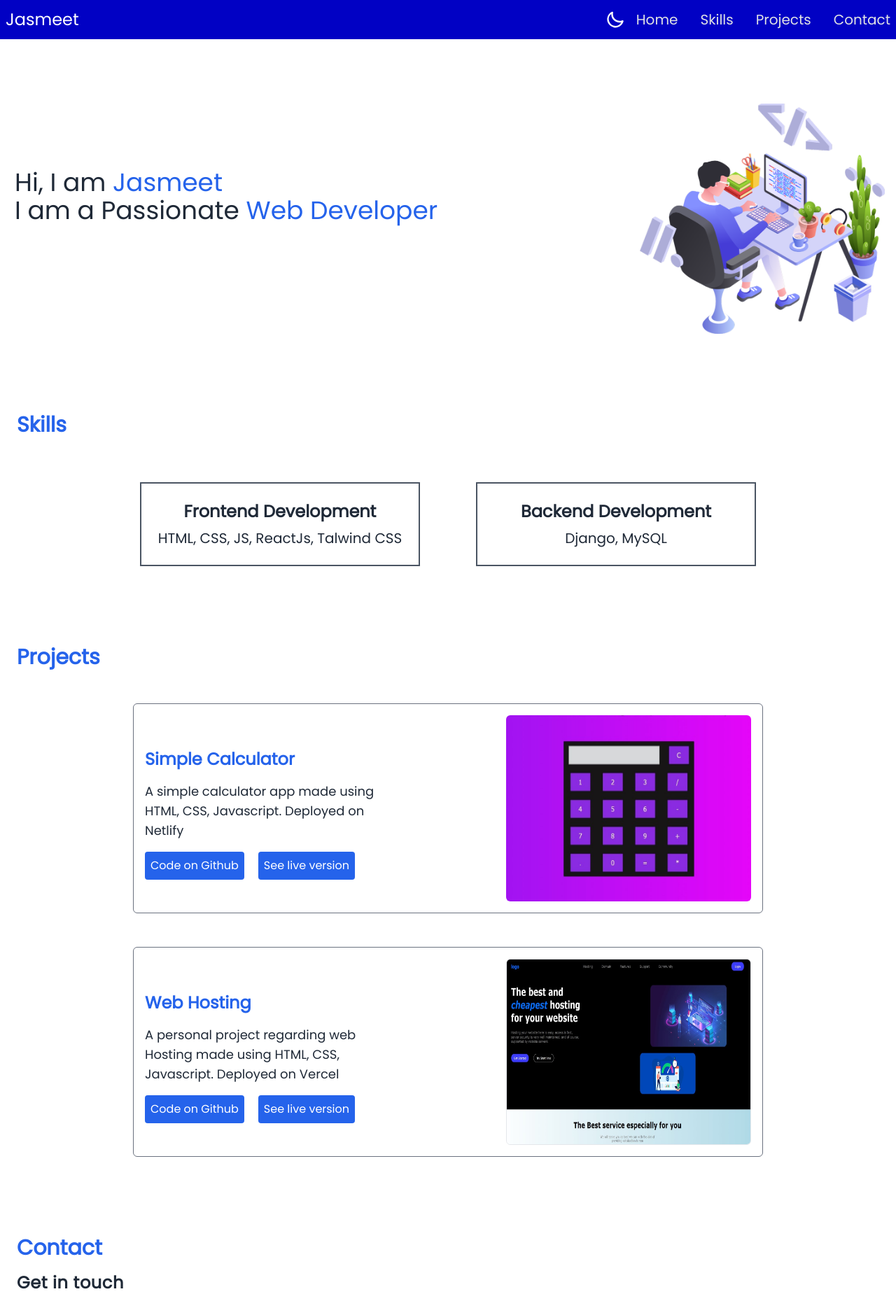
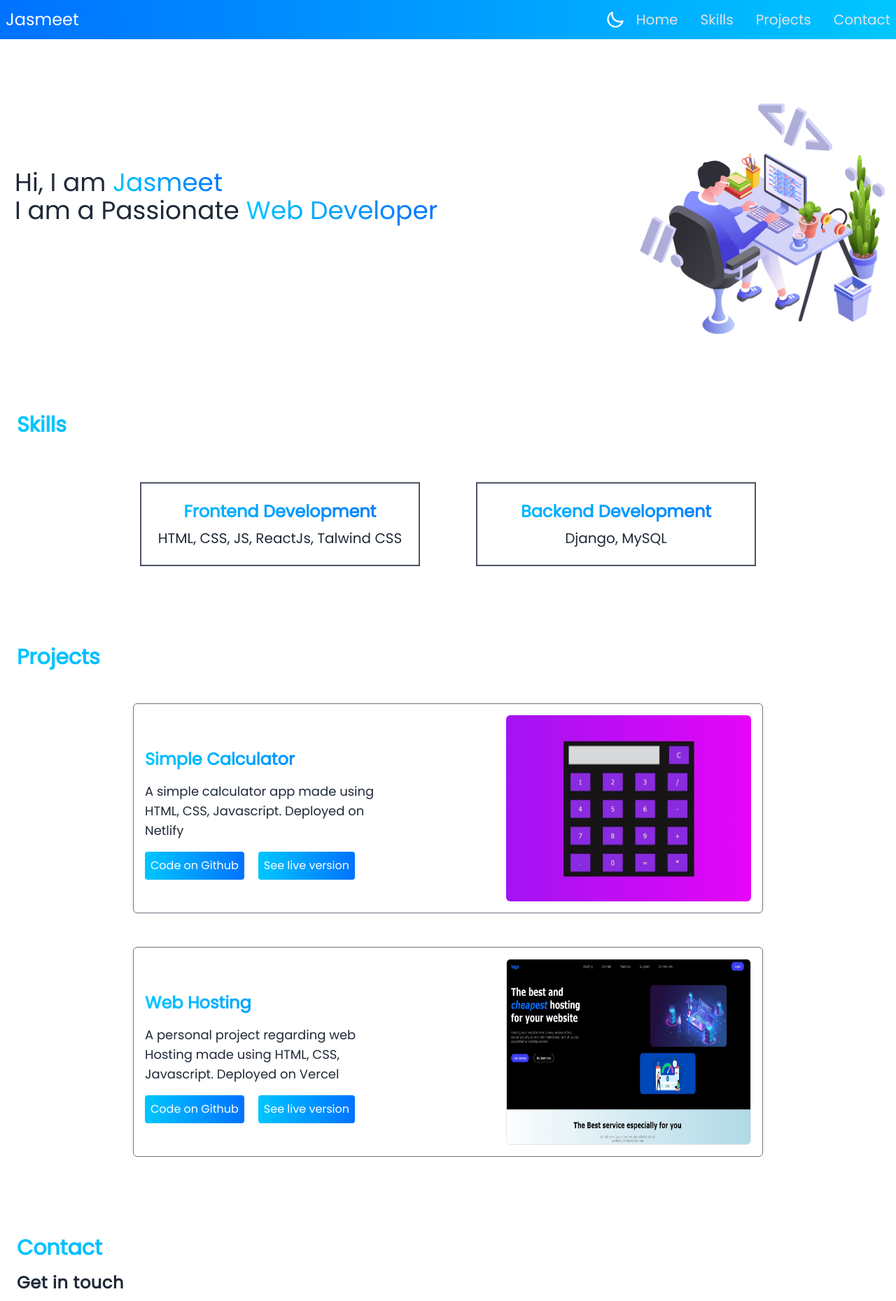
Before and after one commit to Jasmeet5108/Personal-Portfolio-Website, a React (Vite) app: page / in a window 1280 px wide. Shown: the top 1859 px of the page at 70% size. Built offline with nearby package versions, Linux system fonts and the light colour scheme.

Commit message:
Changed Colors to Gradients

```diff
--- a/src/Components/Contacts.jsx
+++ b/src/Components/Contacts.jsx
@@ -3,7 +3,7 @@ import React from 'react'
 const Contacts = () => {
     return (
         <>
-            <h2 className='font-bold text-3xl text-blue-600 mt-28 px-6 max-w-screen-xl mx-auto'>Contact</h2>
+            <h2 className='font-bold text-3xl blue-gradient_text mt-28 px-6 max-w-screen-xl mx-auto'>Contact</h2>
             <section id='contact' className='px-6 flex flex-col lg:flex-row lg:justify-between max-w-screen-xl mx-auto'>
                 <div className='lg:w-[40%]'>
                     <h2 class="mt-4 text-2xl font-extrabold tracking-wide mb-2">Get in touch</h2>
@@ -47,7 +47,7 @@ const Contacts = () => {
                     </div>
                     <div className='mt-6 '>
                         <p class="mb-4 text-lg font-bold">Contact me via email</p>
-                        <a className='bg-blue-600 hover:bg-blue-700 transition text-white rounded p-2 hover:cursor-pointer' href="mailto:jasmeet5108k@gmail.com">Tap to send an email</a>
+                        <a className='bg-gradient-to-r from-[#00c6ff] to-[#0072ff] hover:from-[#0072ff] hover:to-[#00c6ff] transition text-white rounded p-2 hover:cursor-pointer' href="mailto:jasmeet5108k@gmail.com">Tap to send an email</a>
                     </div>
                 </div>
                 <div id="form" className='my-16 lg:w-[40%]'>
@@ -65,7 +65,7 @@ const Contacts = () => {
                             <textarea class="w-full py-2 px-4 text-base font-normal border rounded-md focus:outline-none focus:border-gray-600" rows="5">
                             </textarea>
                         </div>
-                        <button type="submit" class="w-full py-4 px-6 mt-4 text-base font-semibold rounded-lg transition bg-blue-600 hover:bg-blue-700 text-white">Send Message</button>
+                        <button type="submit" class="w-full py-4 px-6 mt-4 text-base font-semibold rounded-lg transition-colors duration-300 bg-gradient-to-r from-[#00c6ff] to-[#0072ff] hover:from-[#0072ff] hover:to-[#00c6ff] text-white">Send Message</button>
                     </form>
                 </div>
             </section>
--- a/src/Components/Home.jsx
+++ b/src/Components/Home.jsx
@@ -5,8 +5,8 @@ const Home = () => {
         <>
             <div id="home" className='max-w-screen-xl mx-auto mt-[-100px] sm:mt-[60px] flex flex-col md:flex-row md:justify-between md:items-center md:px-4 md:mt-7 w-full'>
                 <div className="left text-2xl text-center md:text-left md:text-[27px] lg:text-4xl px-[5px]">
-                    <p>Hi, I am <span className='text-blue-600'>Jasmeet</span></p>
-                    <p>I am a Passionate <span className='text-blue-600'>Web Developer</span></p>
+                    <p>Hi, I am <span className='blue-gradient_text'>Jasmeet</span></p>
+                    <p>I am a Passionate <span className='blue-gradient_text'>Web Developer</span></p>
                 </div>
                 <div className="right mt-16">
                     <img className='w-[320px] sm:w-[350px] block mx-auto' src="Images/Home-Img.png" alt="No Image" />
--- a/src/Components/Navbar.jsx
+++ b/src/Components/Navbar.jsx
@@ -46,7 +46,9 @@ const Navbar = () => {
 
     return (
         <>
-            <header className='bg-[#0101c4] px-2 sticky top-0 z-10'>
+            {/* <header className='bg-[#0101c4] px-2 sticky top-0 z-10'> */}
+            {/* <header className='bg-gradient-to-r from-[#00c6ff] to-[#0072ff] px-2 sticky top-0 z-10'> */}
+            <header className='bg-gradient-to-r from-[#0072ff] to-[#00c6ff] px-2 sticky top-0 z-10'>
                 <nav className='flex h-14 justify-between max-w-screen-xl mx-auto items-center text-white'>
                     <div className="left flex justify-center items-center space-x-2">
                         <a href='#' className='text-2xl cursor-pointer'>Jasmeet</a>
--- a/src/Components/Projects.jsx
+++ b/src/Components/Projects.jsx
@@ -3,17 +3,17 @@ import React from 'react'
 const Projects = () => {
     return (
         <>
-            <h2 className='font-bold text-3xl text-blue-600 mt-28 px-6 max-w-screen-xl mx-auto'>Projects</h2>
+            <h2 className='font-bold text-3xl blue-gradient_text mt-28 px-6 max-w-screen-xl mx-auto'>Projects</h2>
             <section id='projects' className='px-6 md:mt-8 max-w-screen-xl mx-auto md:flex md:flex-col md:items-center'>
 
                 <div id='Calculator' className='border lg:w-[900px] lg:h-[300px] border-gray-500 flex flex-col md:flex-row-reverse md:justify-between p-4 mt-4 rounded-md'>
                     <img src="Images/calculator-Img.jpg" alt="" className='rounded-md w-full md:w-[350px]' />
                     <div className='md:flex md:flex-col md:space-y-4 md:justify-center'>
-                        <p className='mt-4 text-2xl text-center md:text-left font-semibold text-blue-600'>Simple Calculator</p>
+                        <p className='mt-4 text-2xl text-center md:text-left font-semibold blue-gradient_text'>Simple Calculator</p>
                         <p className='text-lg md:text-lg md:text-left md:w-[350px] mt-4 text-center'>A simple calculator app made using HTML, CSS, Javascript. Deployed on Netlify</p>
                         <div id="buttons" className='mt-5 flex justify-center md:justify-start space-x-5'>
-                            <a href='https://github.com/Jasmeet5108/simple-calculator' target='_blank' className='bg-blue-600 hover:bg-blue-700 transition text-white rounded p-2 hover:cursor-pointer'>Code on Github</a>
-                            <a href='https://calcnest-online.netlify.app/' target='_blank' className='bg-blue-600 hover:bg-blue-700 transition text-white rounded p-2 hover:cursor-pointer'>See live version</a>
+                            <a href='https://github.com/Jasmeet5108/simple-calculator' target='_blank' className='bg-gradient-to-r from-[#00c6ff] to-[#0072ff] hover:from-[#0072ff] hover:to-[#00c6ff] transition text-white rounded p-2 hover:cursor-pointer'>Code on Github</a>
+                            <a href='https://calcnest-online.netlify.app/' target='_blank' className='bg-gradient-to-r from-[#00c6ff] to-[#0072ff] hover:from-[#0072ff] hover:to-[#00c6ff] transition text-white rounded p-2 hover:cursor-pointer'>See live version</a>
                         </div>
                     </div>
                 </div>
@@ -21,11 +21,11 @@ const Projects = () => {
                 <div id="Hosting" className='mt-12 border lg:w-[900px] lg:h-[300px] border-gray-500 flex flex-col md:flex-row-reverse md:justify-between p-4 rounded-md'>
                     <img src="Images/Web-Hosting-Img.jpg" alt="" className='rounded-md w-full border md:w-[350px]' />
                     <div className='md:flex md:flex-col md:space-y-4 md:justify-center'>
-                        <p className='mt-4 text-2xl text-center md:text-left font-semibold text-blue-600'>Web Hosting</p>
+                        <p className='mt-4 text-2xl text-center md:text-left font-semibold blue-gradient_text'>Web Hosting</p>
                         <p className='text-lg mt-4 text-center md:pr-2 md:w-[350px] md:text-left'>A personal project regarding web Hosting made using HTML, CSS, Javascript. Deployed on Vercel</p>
                         <div id="buttons" className='mt-5 flex justify-center md:justify-start space-x-5'>
-                            <a href='https://github.com/Jasmeet5108/Web-Hosting-Project' target='_blank' className='bg-blue-600 hover:bg-blue-700 transition text-white rounded p-2 hover:cursor-pointer'>Code on Github</a>
-                            <a href='https://web-hosting-project.vercel.app' target='_blank' className='bg-blue-600 hover:bg-blue-700 transition text-white rounded p-2 hover:cursor-pointer'>See live version</a>
+                            <a href='https://github.com/Jasmeet5108/Web-Hosting-Project' target='_blank' className='bg-gradient-to-r from-[#00c6ff] to-[#0072ff] hover:from-[#0072ff] hover:to-[#00c6ff] transition text-white rounded p-2 hover:cursor-pointer'>Code on Github</a>
+                            <a href='https://web-hosting-project.vercel.app' target='_blank' className='bg-gradient-to-r from-[#00c6ff] to-[#0072ff] hover:from-[#0072ff] hover:to-[#00c6ff] transition text-white rounded p-2 hover:cursor-pointer'>See live version</a>
                         </div>
                     </div>
                 </div>
--- a/src/Components/Skills.jsx
+++ b/src/Components/Skills.jsx
@@ -3,16 +3,16 @@ import React from 'react'
 const Skills = () => {
     return (
         <>
-            <h2 className='font-bold text-3xl text-blue-600 mt-28 px-6 max-w-screen-xl mx-auto'>Skills</h2>
+            <h2 className='font-bold text-3xl blue-gradient_text mt-28 px-6 max-w-screen-xl mx-auto'>Skills</h2>
             <section id='skills' className='max-w-screen-xl mx-auto'>
                 <div className="skills flex flex-col lg:flex-row lg:gap-20 lg:items-baseline justify-center items-center mt-6 px-4">
                     <div className="box1 py-1 flex flex-col justify-center w-[330px] sm:w-[400px] sm:h-[120px] h-20 border-2 border-gray-600 text-center">
-                        <h3 className='font-bold text-xl sm:text-2xl'>Frontend Development</h3>
+                        <h3 className='font-bold text-xl blue-gradient_text sm:text-2xl'>Frontend Development</h3>
                         <p className='sm:mt-2 text-lg sm:text-xl'>HTML, CSS, JS, ReactJs, Talwind CSS</p>
                     </div>
 
                     <div className="box2 py-2 flex flex-col justify-center w-[330px] sm:w-[400px] sm:h-[120px] mt-10 border-2 border-gray-600 text-center">
-                        <h3 className='font-bold text-xl sm:text-2xl'>Backend Development</h3>
+                        <h3 className='font-bold text-xl blue-gradient_text sm:text-2xl'>Backend Development</h3>
                         <p className='sm:mt-2 text-lg sm:text-xl'>Django, MySQL</p>
                     </div>
 
--- a/src/index.css
+++ b/src/index.css
@@ -7,3 +7,17 @@
     font-family: 'Poppins', sans-serif;
     scroll-behavior: smooth;
 }
+
+/* Example gradient styles */
+.text-gradient {
+    font-size: 30px;
+    background: -webkit-linear-gradient(#00c6ff, #0072ff);
+    -webkit-background-clip: text;
+    -webkit-text-fill-color: transparent;
+
+    /* Adjust colors as needed */
+}
+
+.blue-gradient_text {
+    @apply bg-gradient-to-r from-[#00c6ff] to-[#0072ff] bg-clip-text text-transparent;
+}
```
